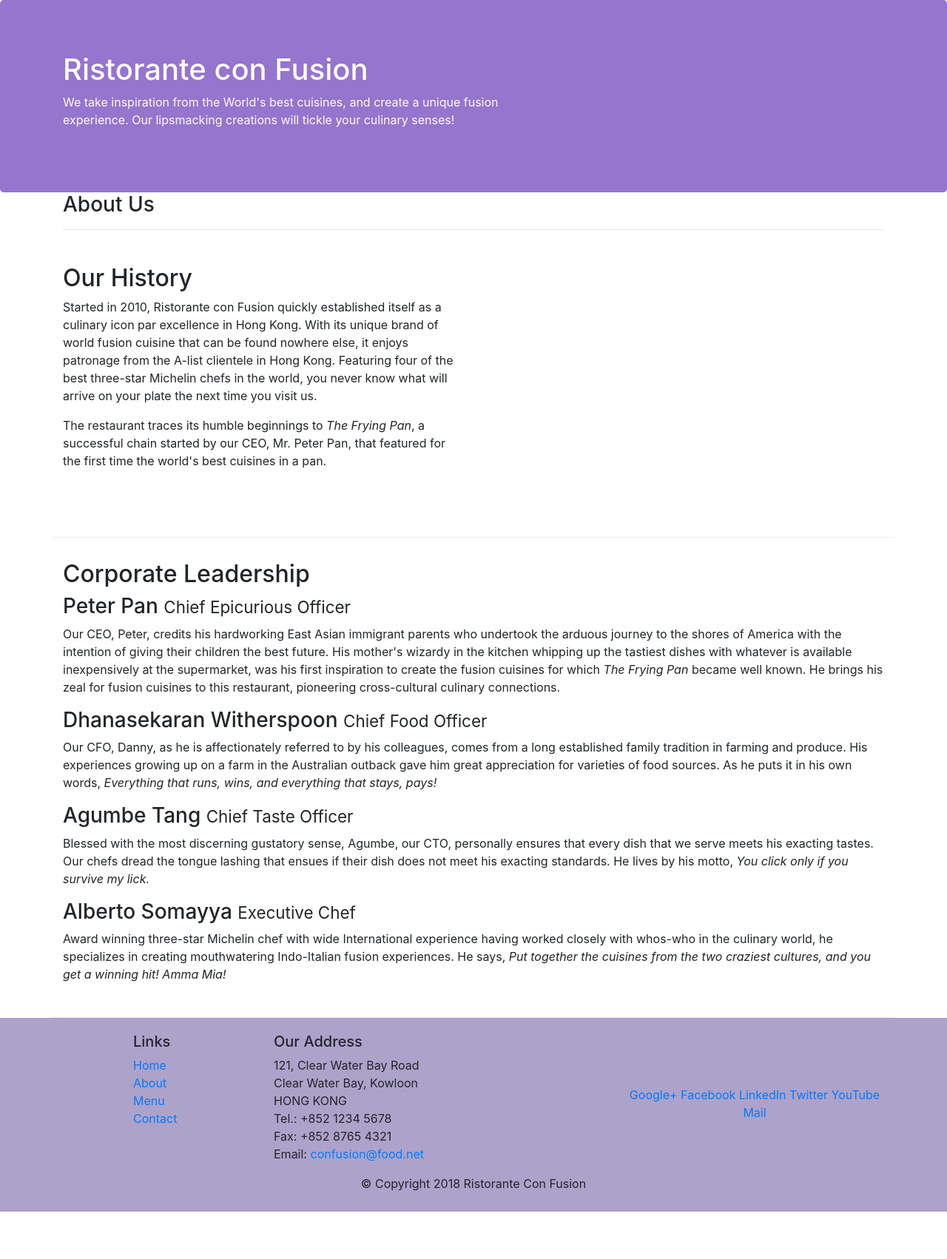
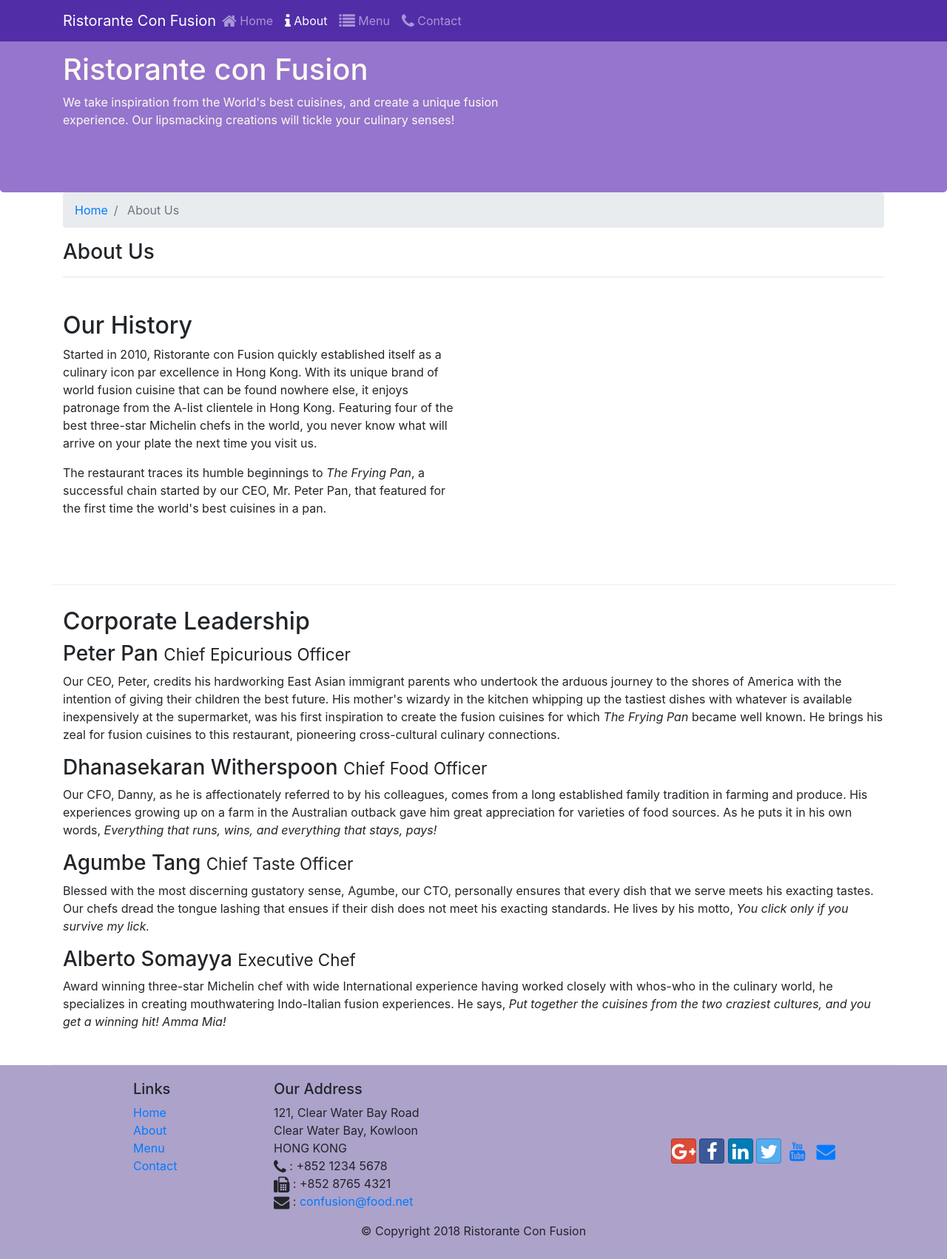
Before and after one commit to saisanjana/fullStack-1, a website: page aboutus.html in a window 1280 px wide. Shown: the whole page at 74% size. Before the commit the page ends 1638 px from the top, so only its background shows below. Drawn offline with nearby package versions, Linux system fonts and the light colour scheme.

Commit message:
added navbar,breadcrumb,font-awesome icons

```diff
--- a/aboutus.html
+++ b/aboutus.html
@@ -9,14 +9,32 @@
 
     <!-- Bootstrap CSS -->
     <link rel="stylesheet" href="node_modules/bootstrap/dist/css/bootstrap.min.css">
-    <link rel="stylesheet" href="css/styles.css";
-
+    <link rel="stylesheet" href="css/styles.css">
+    <link rel="stylesheet" href="node_modules/font-awesome/css/font-awesome.min.css">
+    <link rel="stylesheet" href="node_modules/bootstrap-social/bootstrap-social.css">
 
 
 
 </head>
 
 <body>
+    <nav class="navbar navbar-dark navbar-expand-sm  fixed-top">
+        <div class="container">
+            <button class="navbar-toggler" type="button" data-toggle="collapse" data-target="#Navbar">
+                <span class="navbar-toggler-icon"></span>
+            </button>
+           <a class="navbar-brand mr-auto" href="./index.html">Ristorante Con Fusion</a>
+           <div class="collapse navbar-collapse" id="Navbar">
+                <ul class="navbar-nav mr-auto">
+                    <li class="nav-item "><a class="nav-link" href="./index.html"><span class="fa fa-home fa-lg"></span> Home</a></li>
+                    <li class="nav-item active"><a class="nav-link" href="#"><span class="fa fa-info fa-lg"></span> About</a></li>
+                    <li class="nav-item"><a class="nav-link" href="#"><span class="fa fa-list fa-lg"></span> Menu</a></li>
+                    <li class="nav-item"><a class="nav-link" href="#"><span class="fa fa-phone fa-lg"></span> Contact</a></li>
+                </ul>
+            </div>
+        </div>
+    </nav>
+
 
     <header class="jumbotron">
         <div class="container">
@@ -33,6 +51,15 @@
 
     <div class="container">
         <div>
+            <ol class="col-12 breadcrumb">
+                <li class="breadcrumb-item">
+                    <a href="./index.html">Home</a>
+                </li>
+                <li class="breadcrumb-item active">
+                    About Us
+                </li>
+
+            </ol>
             <div>
                <h3>About Us</h3>
                <hr>
@@ -72,7 +99,7 @@
                 <div class="col-4 offset-1 col-sm-2 ">
                     <h5>Links</h5>
                     <ul class="list-unstyled">
-                        <li><a href="#">Home</a></li>
+                        <li><a href="./index.html">Home</a></li>
                         <li><a href="#">About</a></li>
                         <li><a href="#">Menu</a></li>
                         <li><a href="#">Contact</a></li>
@@ -84,19 +111,19 @@
 		              121, Clear Water Bay Road<br>
 		              Clear Water Bay, Kowloon<br>
 		              HONG KONG<br>
-		              Tel.: +852 1234 5678<br>
-		              Fax: +852 8765 4321<br>
-		              Email: <a href="mailto:confusion@food.net">confusion@food.net</a>
+		              <i class="fa fa-phone fa-lg" ></i> : +852 1234 5678<br>
+		              <i class="fa fa-fax fa-lg" ></i> : +852 8765 4321<br>
+		              <i class="fa fa-envelope fa-lg" ></i> : <a href="mailto:confusion@food.net">confusion@food.net</a>
 		           </address>
                 </div>
                 <div class="col-12 col-sm-4 align-self-center" >
                     <div class="text-center ">
-                        <a href="http://google.com/+">Google+</a>
-                        <a href="http://www.facebook.com/profile.php?id=">Facebook</a>
-                        <a href="http://www.linkedin.com/in/">LinkedIn</a>
-                        <a href="http://twitter.com/">Twitter</a>
-                        <a href="http://youtube.com/">YouTube</a>
-                        <a href="mailto:">Mail</a>
+                        <a class="btn btn-social-icon btn-google" href="http://google.com/+"> <i class="fa fa-google-plus fa-lg"></i> </a>
+                        <a class="btn btn-social-icon btn-facebook" href="http://www.facebook.com/profile.php?id="><i class="fa fa-facebook fa-lg"></i></a>
+                        <a class="btn btn-social-icon btn-linkedin" href="http://www.linkedin.com/in/"> <i class="fa fa-linkedin fa-lg"></i> </a>
+                        <a class="btn btn-social-icon btn-twitter" href="http://twitter.com/"> <i class="fa fa-twitter fa-lg"></i> </a>
+                        <a class="btn btn-social-icon btn-youtube" href="http://youtube.com/"> <i class="fa fa-youtube fa-lg"></i> </a>
+                        <a class="btn btn-social-icon " href="mailto:"> <i class="fa fa-envelope fa-lg"></i> </a>
                     </div>
                 </div>
            </div>
--- a/css/styles.css
+++ b/css/styles.css
@@ -24,3 +24,10 @@
      margin: 0px auto;
      color: #0f0f0f;
  }
+ .body{
+     padding: 50px 0px 0px 0px;
+     z-index: 0;
+ }
+ .navbar-dark{
+     background-color: #512DA8;
+ }
--- a/package.json
+++ b/package.json
@@ -15,6 +15,8 @@
   },
   "dependencies": {
     "bootstrap": "^4.0.0",
+    "bootstrap-social": "^5.1.1",
+    "font-awesome": "^4.7.0",
     "jquery": "^1.9.1",
     "popper.js": "^1.12.9"
   }
```
Also changed, not shown: index.html (+45 -11 lines), 1 other file.
